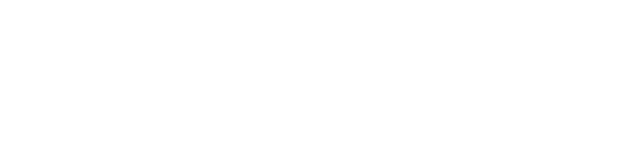
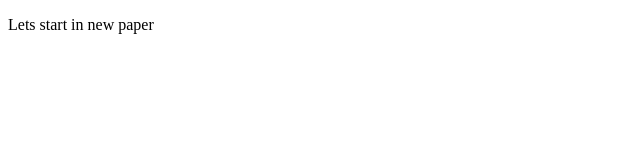
Before and after one commit to Lukava98/Float-1, a plain HTML site: page index.html in a window 1280 px wide. Shown: the whole page, without its empty margins (0-640 px from the left). Drawn offline with Linux system fonts and the light colour scheme.

Commit message:
Added Paragraph
<p>

```diff
--- a/index.html
+++ b/index.html
@@ -4,6 +4,7 @@
     <title>First Run </title>
 </head>
 <body>
+    <p>Lets start in new paper</p>
 
 
 </body>
```
